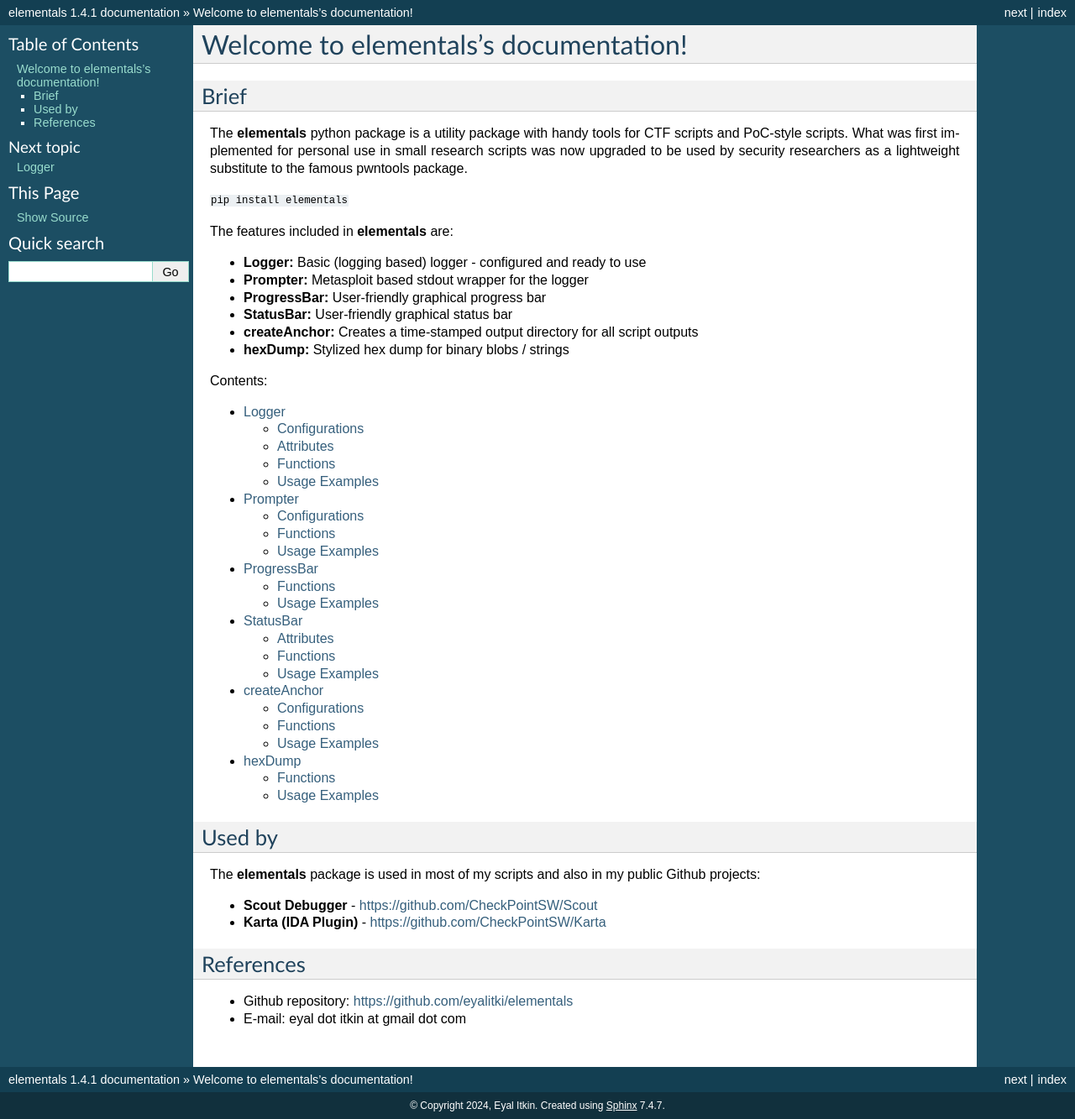
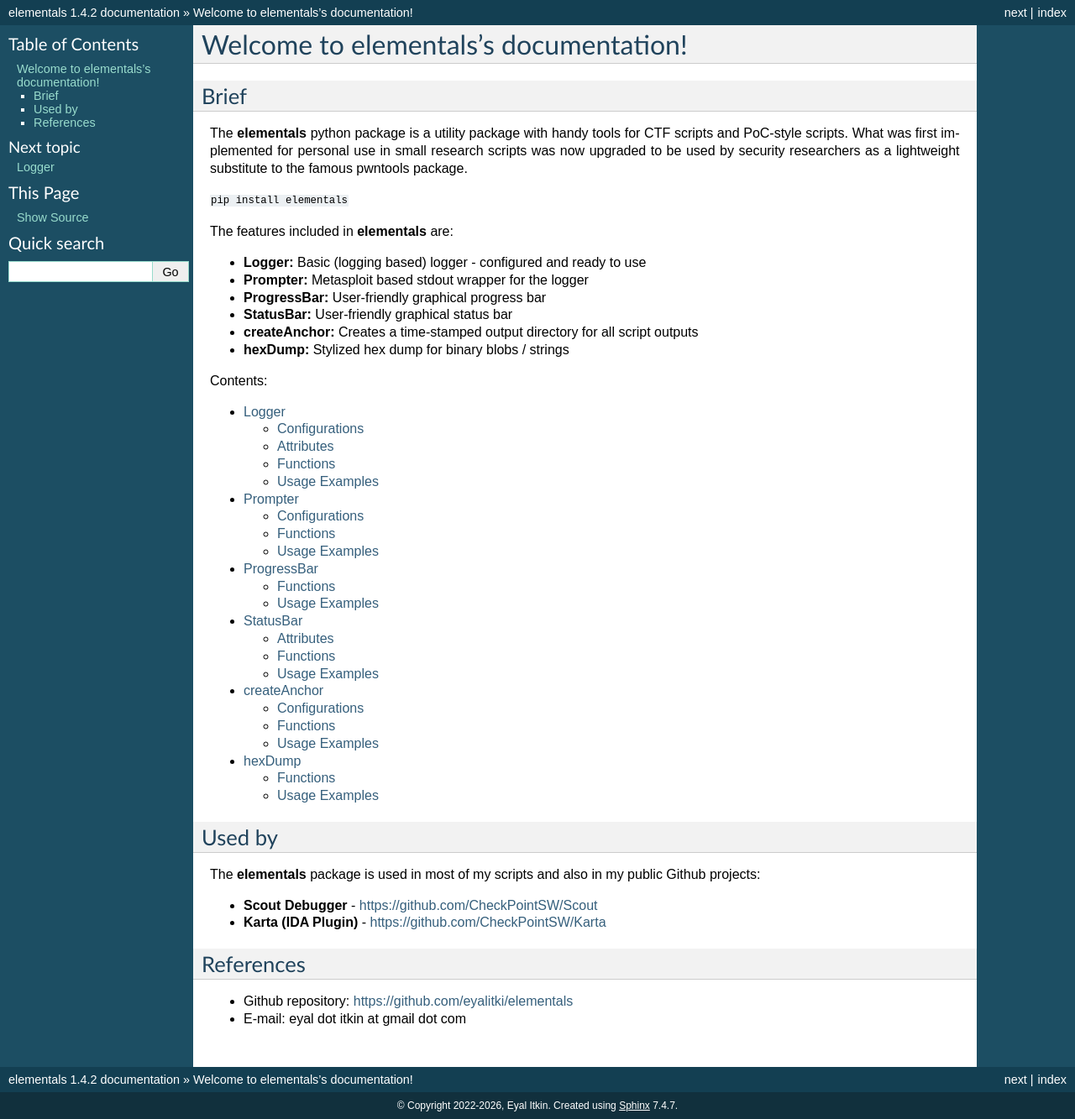
Before and after one commit to eyalitki/elementals, a Sphinx documentation site: the page built from docs/index.rst, in a window 1280 px wide. Shown: the whole page at 84% size. Built offline with Sphinx 7.4.7, drawn with Linux system fonts in a browser that asks for light colours.

Commit message:
Version bump to 1.4.2
Release Notes:
* Hide spam log prefix caused by terminal theme check

Signed-off-by: Eyal Itkin <eyal.itkin@gmail.com>

```diff
--- a/docs/conf.py
+++ b/docs/conf.py
@@ -20,13 +20,13 @@
 # -- Project information -----------------------------------------------------
 
 project = u'elementals'
-copyright = u'2024, Eyal Itkin'
+copyright = u'2022-2026, Eyal Itkin'
 author = u'Eyal Itkin'
 
 # The short X.Y version
 version = u''
 # The full version, including alpha/beta/rc tags
-release = u'1.4.1'
+release = u'1.4.2'
 
 
 # -- General configuration ---------------------------------------------------
--- a/setup.py
+++ b/setup.py
@@ -33,7 +33,7 @@ The **elementals** package is used in most of my scripts and also in my public G
 * E-mail: eyal dot itkin at gmail dot com'''
 
 setup(name='elementals',
-      version='1.4.1',
+      version='1.4.2',
       description='Basic utilities for CTF (or exploit) scripts',
       author='Eyal Itkin',
       author_email='eyal.itkin@gmail.com',
```
